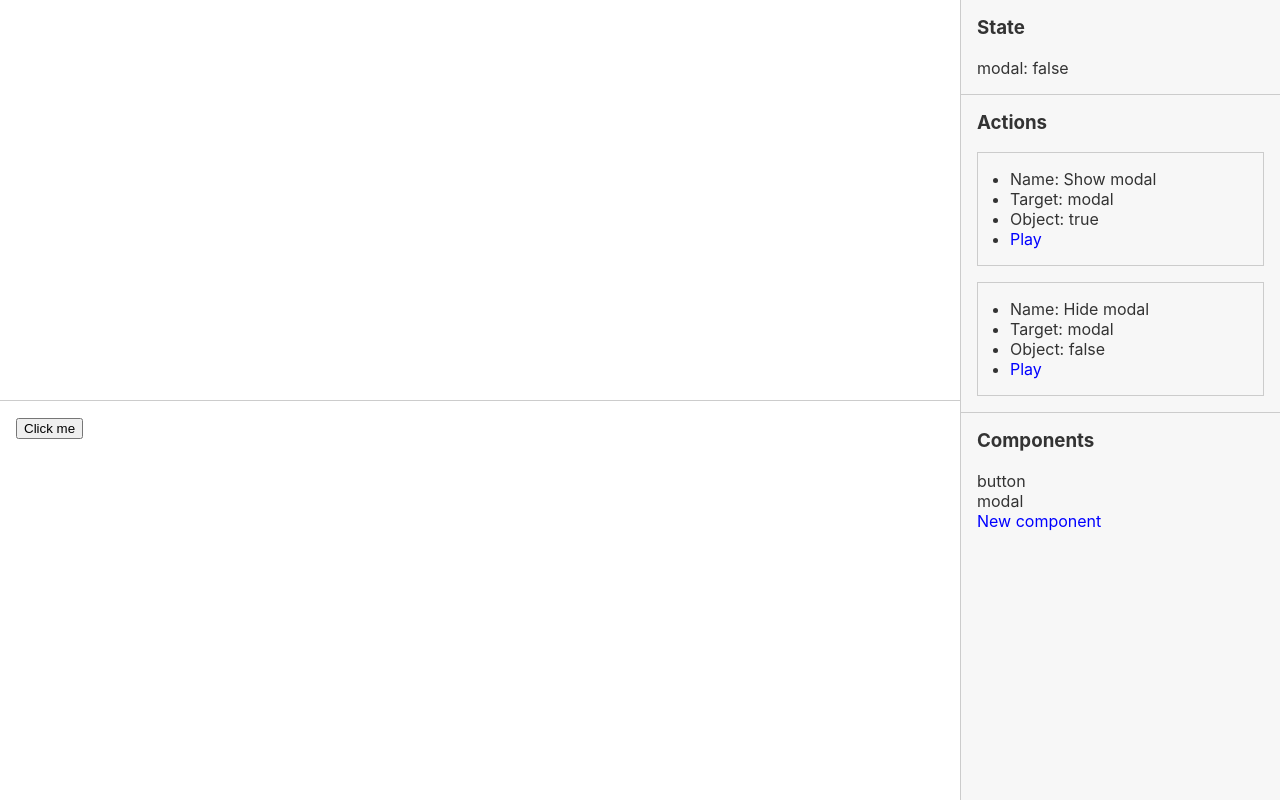
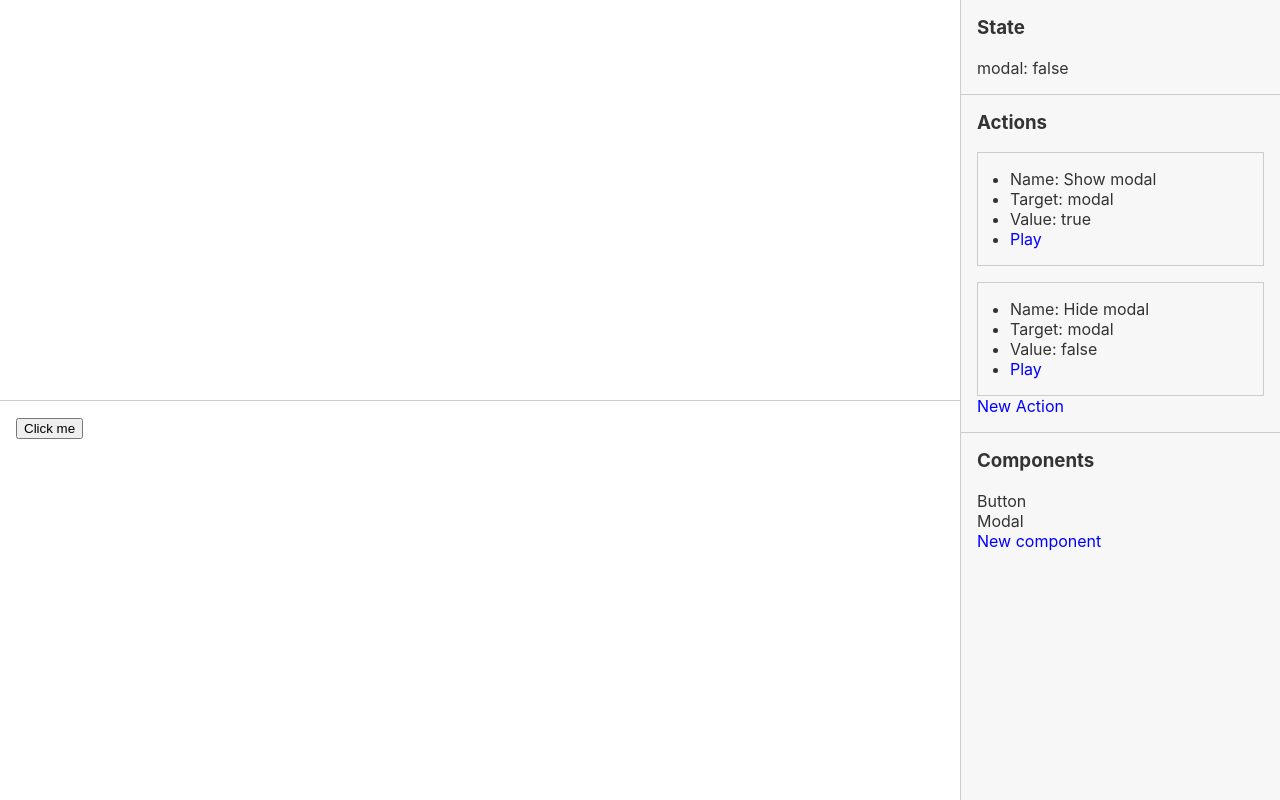
Before and after one commit to andrewliebchen/prototyper, a React (Create React App) app: page / in a window 1280 px wide. Built offline with nearby package versions, Linux system fonts and the light colour scheme.

Commit message:
New action

```diff
--- a/package.json
+++ b/package.json
@@ -10,6 +10,7 @@
     "immutability-helper": "^2.1.2",
     "lodash": "^4.17.4",
     "react-form": "^1.2.6",
+    "react-modal": "^1.7.3",
     "react-scripts": "0.9.5"
   },
   "scripts": {
--- a/src/App.js
+++ b/src/App.js
@@ -17,7 +17,8 @@ class App extends Component {
       },
       components: [
         {
-          name: 'button',
+          slug: 'button',
+          name: 'Button',
           event: 'onClick',
           action: 'Show modal',
           render: (prototype) => {
@@ -29,7 +30,8 @@ class App extends Component {
             );
           }
         }, {
-          name: 'modal',
+          slug: 'modal',
+          name: 'Modal',
           event: 'onClick',
           action: 'Hide modal',
           render: (prototype) => {
@@ -53,7 +55,7 @@ class App extends Component {
         {
           name: 'Show modal',
           target: 'modal',
-          object: true,
+          value: true,
           exec: (self) => {
             let temp = update(self.state.prototype, {modal: {$set: true}});
             self.setState({prototype: temp});
@@ -61,7 +63,7 @@ class App extends Component {
         }, {
           name: 'Hide modal',
           target: 'modal',
-          object: false,
+          value: false,
           exec: (self) => {
             let temp = update(self.state.prototype, {modal: {$set: false}});
             self.setState({prototype: temp});
@@ -76,9 +78,19 @@ class App extends Component {
     action.exec(this);
   }
 
+  handleNewAction(values) {
+    let temp = update(this.state.actions, {$push: [{
+      name: values.name,
+      target: values.target,
+      value: values.value,
+    }]});
+    this.setState({actions: temp});
+  }
+
   handleNewComponent(values) {
     let temp = update(this.state.components, {$push: [{
       name: values.name,
+      slug: _.camelCase(values.name),
       event: values.event,
       action: values.action,
       render: (prototype) => {
@@ -95,6 +107,7 @@ class App extends Component {
         <Inspector
           handleActionPlay={this.handleEvent}
           handleNewComponentSubmit={this.handleNewComponent.bind(this)}
+          handleNewActionSubmit={this.handleNewAction.bind(this)}
           {...this.state}/>
       </div>
     );
--- a/src/Inspector.css
+++ b/src/Inspector.css
@@ -6,6 +6,7 @@
   top: 0;
   background-color: var(--color-background);
   border-left: 1px solid var(--color-border);
+  overflow: auto;
 }
 
 .Action {
--- a/src/Inspector.js
+++ b/src/Inspector.js
@@ -1,18 +1,21 @@
 import React, { Component } from 'react';
 import _ from 'lodash';
+import Modal from 'react-modal';
 
+import NewAction from './NewAction';
 import NewComponent from './NewComponent';
+import Section from './Section';
 
 import './Inspector.css';
 
-class Section extends Component {
-  render() {
-    return (
-      <section className="Section InspectorSection">
-        <h3>{this.props.title}</h3>
-        {this.props.children}
-      </section>
-    );
+const modalStyles = {
+  content: {
+    top: '50%',
+    left: '50%',
+    right: 'auto',
+    bottom: 'auto',
+    transform: 'translate3d(-50%, -50%, 0)',
+    width: '400px'
   }
 }
 
@@ -20,13 +23,19 @@ class Inspector extends Component {
   constructor(props) {
     super(props);
     this.state = {
-      newComponent: false
+      newComponentModal: false,
+      newActionModal: false
     };
-    this.handleNewComponent = this.handleNewComponent.bind(this);
+    this.toggleNewComponentModal = this.toggleNewComponentModal.bind(this);
+    this.toggleNewActionModal = this.toggleNewActionModal.bind(this);
   }
 
-  handleNewComponent() {
-    this.setState({newComponent: !this.state.newComponent});
+  toggleNewComponentModal() {
+    this.setState({newComponentModal: !this.state.newComponentModal});
+  }
+
+  toggleNewActionModal() {
+    this.setState({newActionModal: !this.state.newActionModal});
   }
 
   render() {
@@ -35,7 +44,8 @@ class Inspector extends Component {
       components,
       prototype,
       handleActionPlay,
-      handleNewComponentSubmit
+      handleNewComponentSubmit,
+      handleNewActionSubmit
     } = this.props;
     return (
       <div className="Inspector">
@@ -50,24 +60,39 @@ class Inspector extends Component {
               <ul className="Action" key={i}>
                 <li>Name: {action.name}</li>
                 <li>Target: {action.target}</li>
-                <li>Object: {_.toString(action.object)}</li>
+                <li>Value: {_.toString(action.value)}</li>
                 <li><a onClick={handleActionPlay.bind(null, action.name)}>Play</a></li>
               </ul>
             );
           })}
+          <a onClick={this.toggleNewActionModal}>New Action</a>
         </Section>
         <Section title="Components">
           {components.map((component, i) => {
             return <div key={i}>{component.name}</div>;
           })}
-          <a onClick={this.handleNewComponent}>New component</a>
+          <a onClick={this.toggleNewComponentModal}>New component</a>
         </Section>
 
-        {this.state.newComponent &&
+        <Modal
+          isOpen={this.state.newComponentModal}
+          onRequestClose={this.toggleNewComponentModal}
+          style={modalStyles}
+          contentLabel="New component">
           <NewComponent
             handleSubmit={handleNewComponentSubmit}
             {...this.props}/>
-        }
+        </Modal>
+
+        <Modal
+          isOpen={this.state.newActionModal}
+          onRequestClose={this.toggleNewActionModal}
+          style={modalStyles}
+          contentLabel="New Action">
+          <NewAction
+            handleSubmit={handleNewActionSubmit}
+            {...this.props}/>
+        </Modal>
       </div>
     );
   }
--- /dev/null
+++ b/src/NewAction.js
@@ -0,0 +1,50 @@
+import React, { Component } from 'react';
+import _ from 'lodash';
+import { Form, Text, Select } from 'react-form'
+
+class NewAction extends Component {
+  constructor(props) {
+    super(props);
+    this.state = {
+      name: null,
+      target: null,
+      value: null
+    }
+  }
+
+  render() {
+    const componentList = []
+    _.map(this.props.components, (component) => {
+      componentList.push({
+          label: component.name,
+          value: component.slug
+      });
+    });
+
+    return (
+      <div className="NewAction">
+        <h3>New action</h3>
+        <Form
+          onSubmit={(values) => {this.props.handleSubmit(values)}}>
+          {({submitForm}) => {
+            return (
+              <form onSubmit={submitForm}>
+                <label>Name</label>
+                <Text field="name" />
+                <label>Target</label>
+                <Select
+                  field="target"
+                  options={componentList} />
+                <label>Value</label>
+                <Text field="value" />
+                <button type='submit'>Create</button>
+              </form>
+            );
+          }}
+        </Form>
+      </div>
+    );
+  }
+}
+
+export default NewAction;
--- a/src/NewComponent.css
+++ b/src/NewComponent.css
@@ -1,10 +1,3 @@
 .NewComponent {
-  padding: 1em;
-  background-color: white;
-  position: fixed;
-  top: 50%;
-  left: 50%;
-  transform: translate3d(-50%, -50%, 0);
-  border: 1px solid var(--color-border);
-  width: 300px;
+
 }
--- /dev/null
+++ b/src/Section.js
@@ -0,0 +1,16 @@
+import React, { Component } from 'react';
+
+import './Section.css';
+
+class Section extends Component {
+  render() {
+    return (
+      <section className="Section InspectorSection">
+        <h3>{this.props.title}</h3>
+        {this.props.children}
+      </section>
+    );
+  }
+}
+
+export default Section;
```
Also changed, not shown: src/NewComponent.js (+5 -6 lines), src/Section.css (added).
